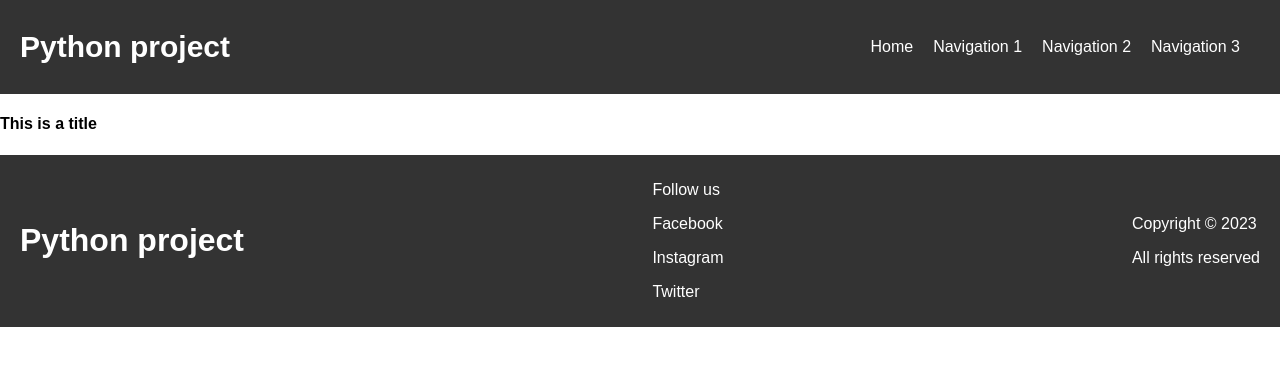
After one commit to Athunder79/Python, a Flask app: template templates/home.html in a window 1280 px wide. The commit adds this page. Shown: the top 366 px of the page. Run offline with Flask 2, Linux system fonts and the light colour scheme; the template is opened without the code that fills it, so the values that code supplies are empty.

Commit message:
templates

```diff
--- a/app.py
+++ b/app.py
@@ -0,0 +1,8 @@
+from flask import Flask, render_template, request, redirect, url_for,session
+
+app = Flask(__name__)
+app.secret_key = "ThisIsSecret"
+
+@app.route('/')
+def home():
+    return render_template('home.html')
--- a/static/style.css
+++ b/static/style.css
@@ -4,7 +4,7 @@ body {
     font-family: Arial, sans-serif;
 }
 
-header, nav {
+header, nav, footer{
     display: flex;
     justify-content: space-between;
     align-items: center;
--- a/templates/base.html
+++ b/templates/base.html
@@ -24,6 +24,26 @@
             </ul>
         </nav>
     </header>
-    <main></main>
+    <main>
+        {% block content %}
+        {% endblock %}
+    </main>
+    <footer>
+        <div class="footer-logo">
+            <h1>Python project</h1>
+        </div>
+
+        <div class="footer-social">
+            <p>Follow us</p>
+            <p>Facebook</p>
+            <p>Instagram</p>
+            <p>Twitter</p>
+        </div>
+        <div class="footer-copyright">
+            <p>Copyright &copy; 2023</p>
+            <p>All rights reserved</p>
+        </div>
+
+    </footer>
 </body>
 </html>
--- /dev/null
+++ b/templates/home.html
@@ -0,0 +1,9 @@
+{% extends "base.html" %}
+
+{% block content %}
+<div class="container">
+        <div class="row">
+            <h4>This is a title</h4>
+        </div>
+    </div>
+{% endblock %}
```
